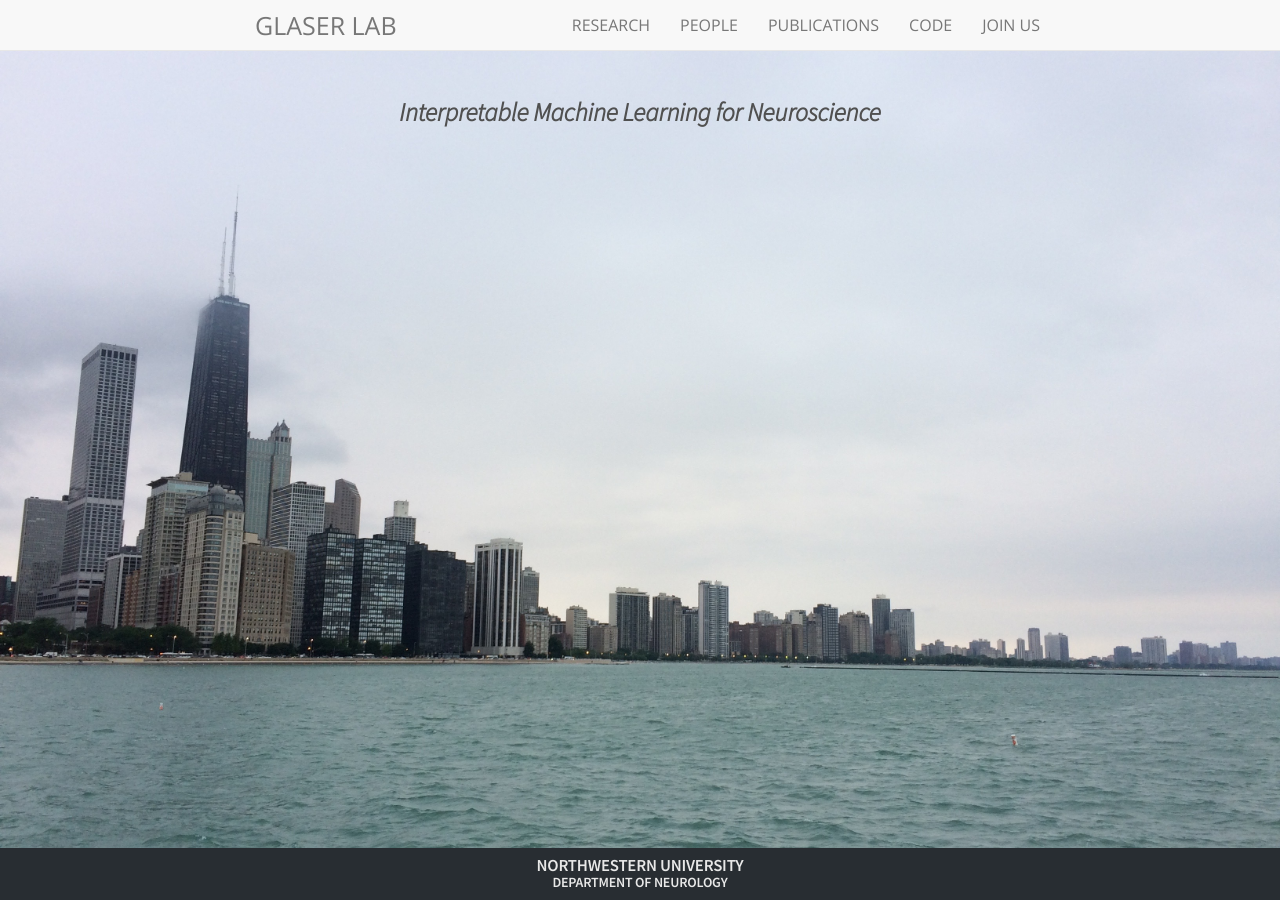
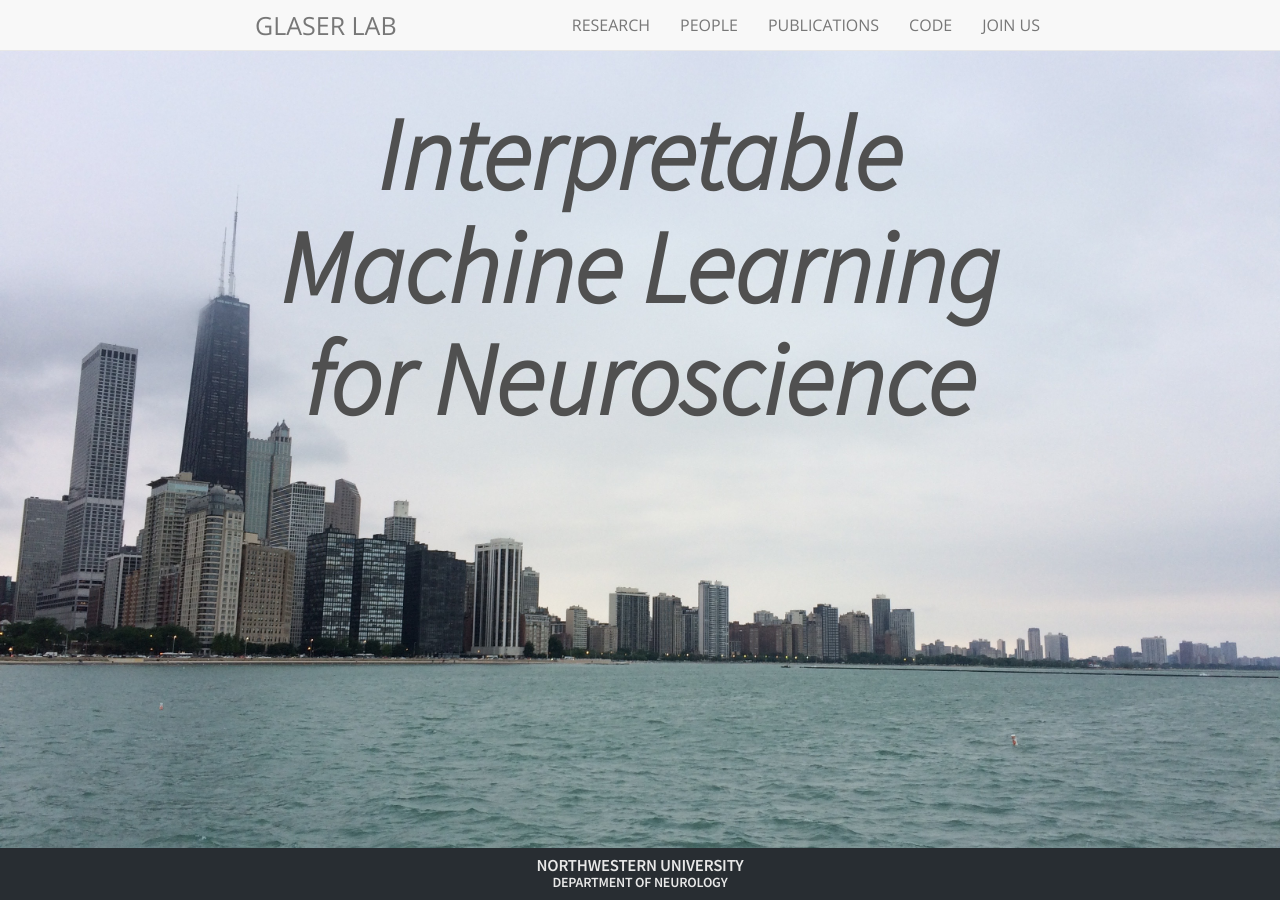
Before and after one commit to glaserlab/glaserlab.github.io, a Jekyll site: the page built from index.html, in a window 1280 px wide. Built offline with Jekyll 4.4.1, drawn with Linux system fonts in a browser that asks for light colours; nearby versions of some CDN libraries; comment, search, counter and statistics services are not loaded.

```diff
--- a/index.html
+++ b/index.html
@@ -18,7 +18,7 @@ body {
 
       <!-- <h1 style="font-size:2.3em; font-family:Source Sans Pro"><i>Interpretable Machine Learning for Neuroscience <br><br></i></h1> -->
       <!-- <h1 style="font-size:2.3em; font-family:Source Sans Pro; color:#505050"><i>Interpretable Machine Learning for Neuroscience <br><br></i></h1> -->
-      <h1 style="font-size:2vw; font-family:Source Sans Pro; color:#505050"><i>Interpretable Machine Learning for Neuroscience <br><br></i></h1>
+      <h1 style="font-size:8vw; font-family:Source Sans Pro; color:#505050"><i>Interpretable Machine Learning for Neuroscience <br><br></i></h1>
 
 <!--       <h2 style="font-size:1.6em"><i>Lab Opening September 2022 in Northwestern Neurology Department! <br><br></i></h2>      -->
 
```
Also changed, not shown: contact.md (+3 -1 lines).
